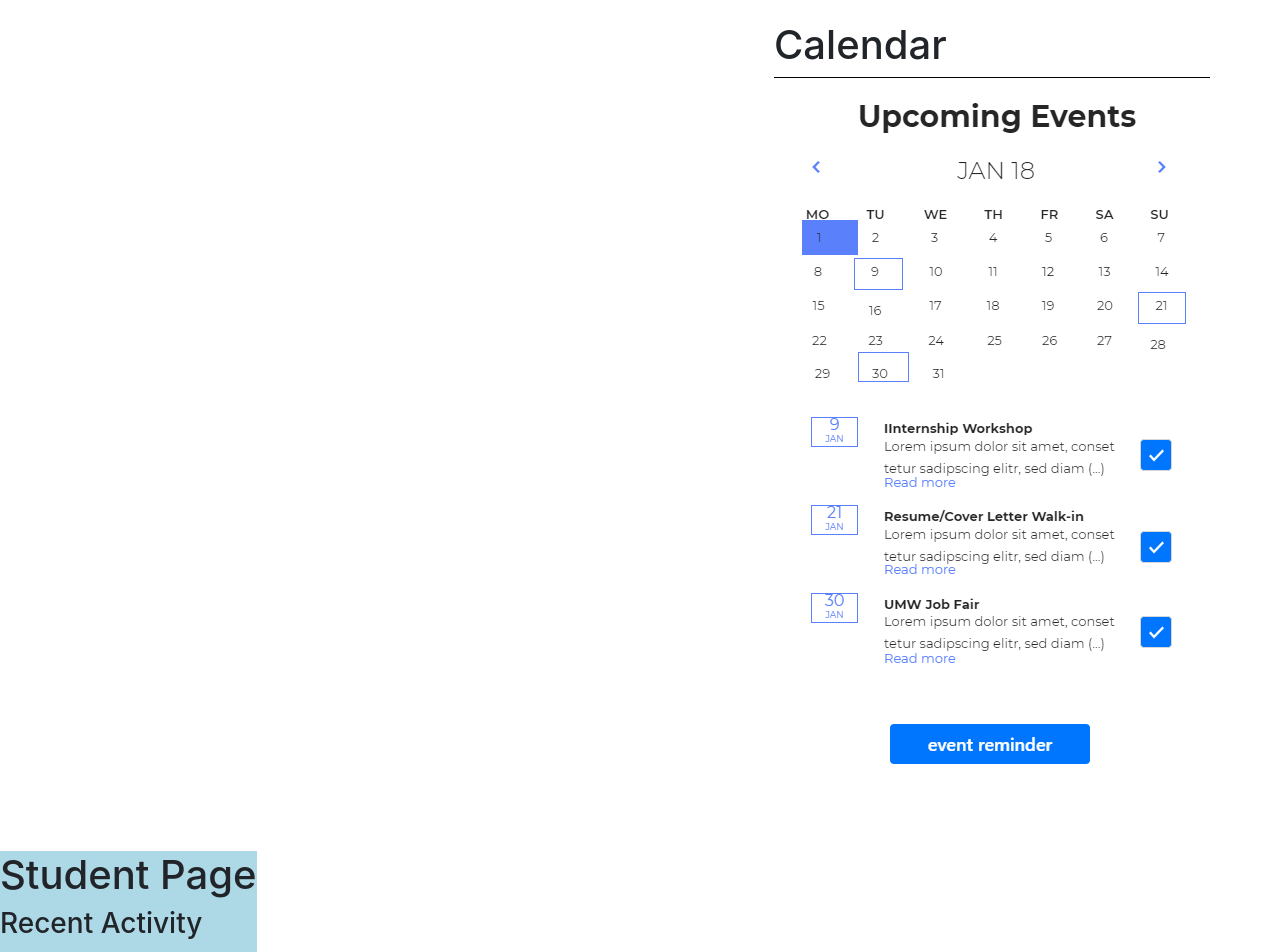
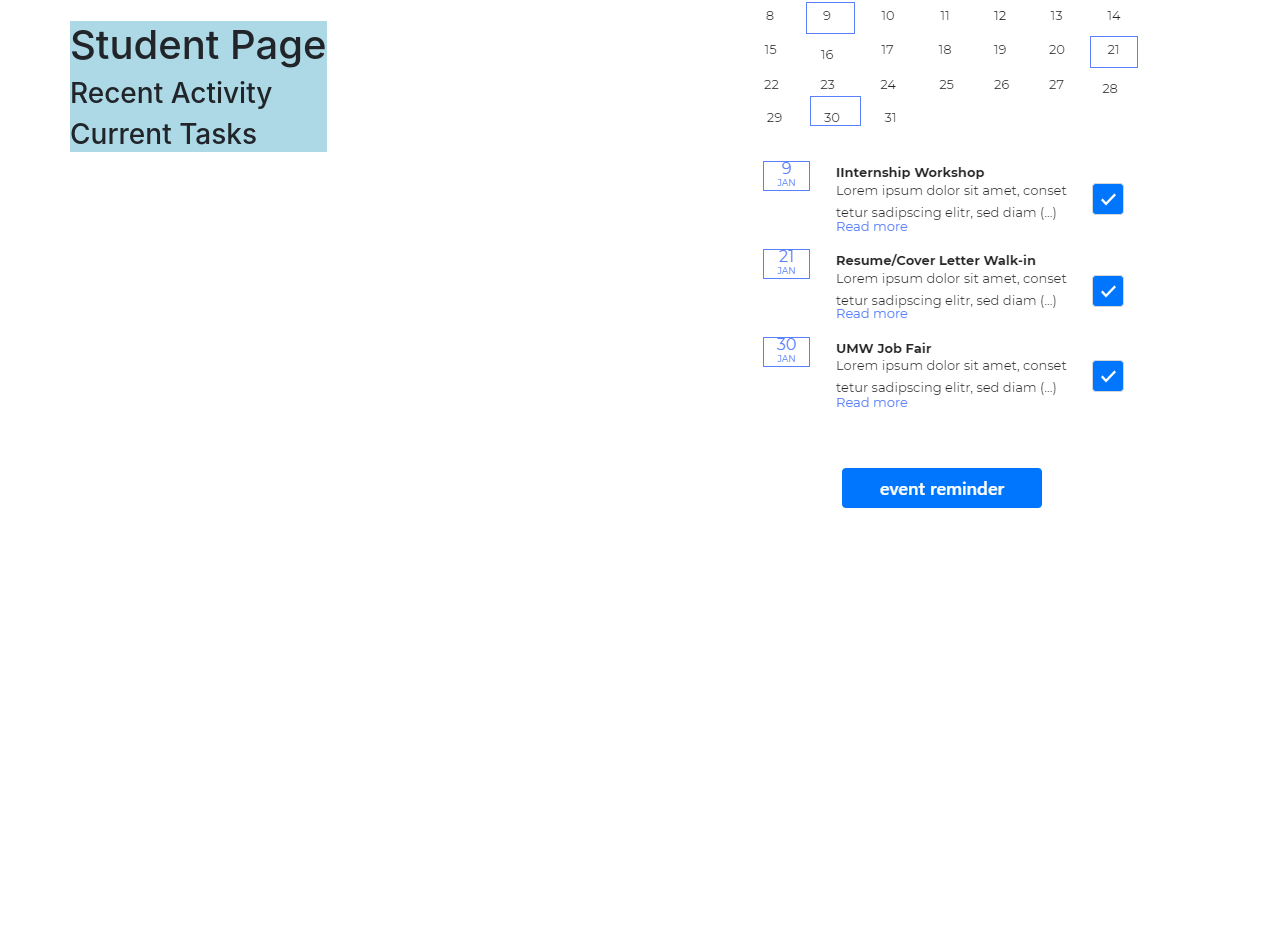
Before and after one commit to jubcow/430Edge, a React (Create React App) app: page /student in a window 1280 px wide. Shown: the part 373-1325 px from the top of the page. After the commit the page ends 968 px from the top, so only its background shows below. Built offline with nearby package versions, Linux system fonts and the light colour scheme.

Commit message:
Added bootstrap grid system to StudentPage

```diff
--- a/src/components/StudentComponents/RecentActivity/RecentActivity.css
+++ b/src/components/StudentComponents/RecentActivity/RecentActivity.css
@@ -1,4 +1,3 @@
 
 .RecentActivity {
-    float: left;
 }
--- a/src/containers/StudentContainer/Student Page/StudentPage.css
+++ b/src/containers/StudentContainer/Student Page/StudentPage.css
@@ -1,5 +1,4 @@
 
 .StudentPage {
-    float: left;
     background-color: lightblue;
 }
--- a/src/hoc/Student Layout/StudentLayout.css
+++ b/src/hoc/Student Layout/StudentLayout.css
@@ -4,6 +4,4 @@
 }
 
 .PageContents {
-    width: 75%;
-    float: left;
 }
--- a/src/hoc/Student Layout/StudentLayout.js
+++ b/src/hoc/Student Layout/StudentLayout.js
@@ -10,12 +10,21 @@ const StudentLayout = (props) => {
 
 
     return (
-        <div className="StudentLayout">
+        <div className="StudentLayout" class="container">
             <Topbar name={props.name} />
-            <ModuleBar />
-            <Calendar />
-            <div className="PageContents">
-                {props.children}
+            <div class="row">
+                <div class="col">
+                    <div class="row">
+                            <ModuleBar />
+                            <div className="PageContents">
+                                {props.children}
+                            </div>
+                    </div>
+                </div>
+                <div class="col">
+                    <Calendar />
+                </div>
+
             </div>
 
         </div>
```
